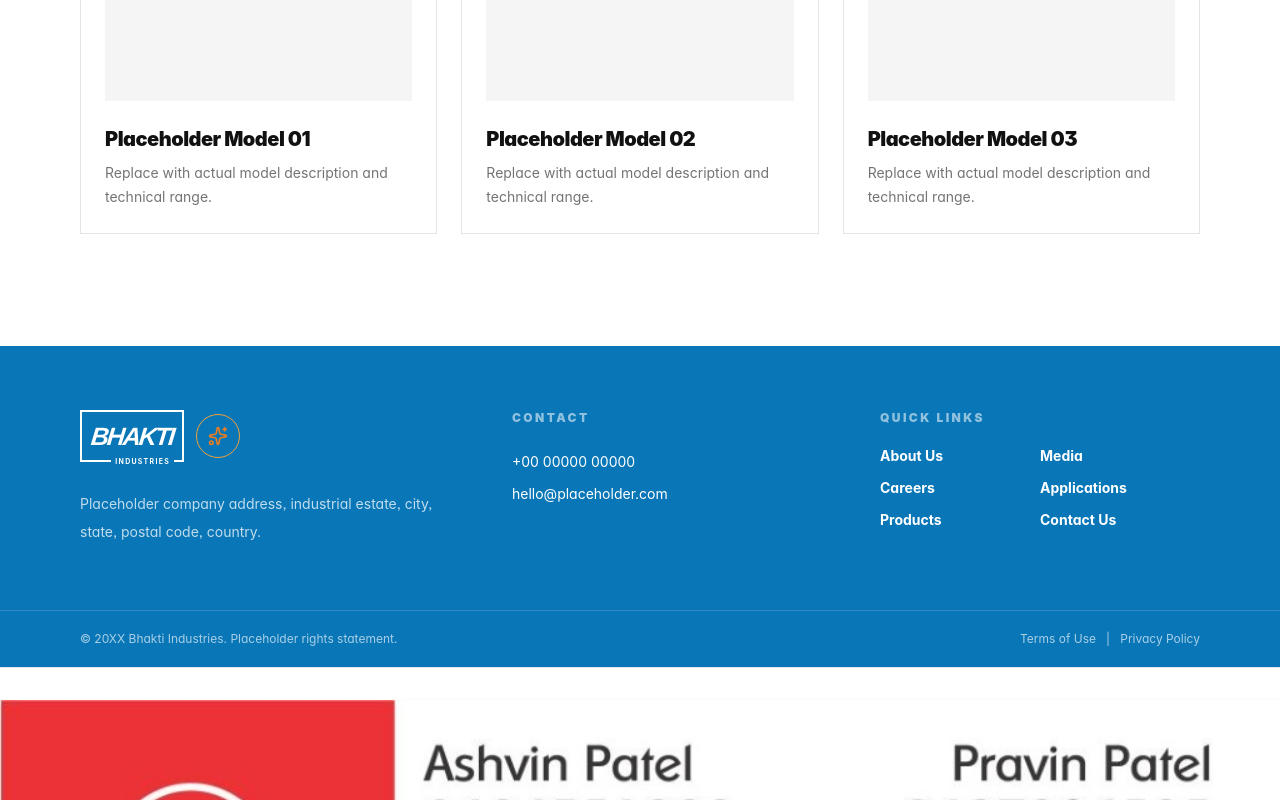
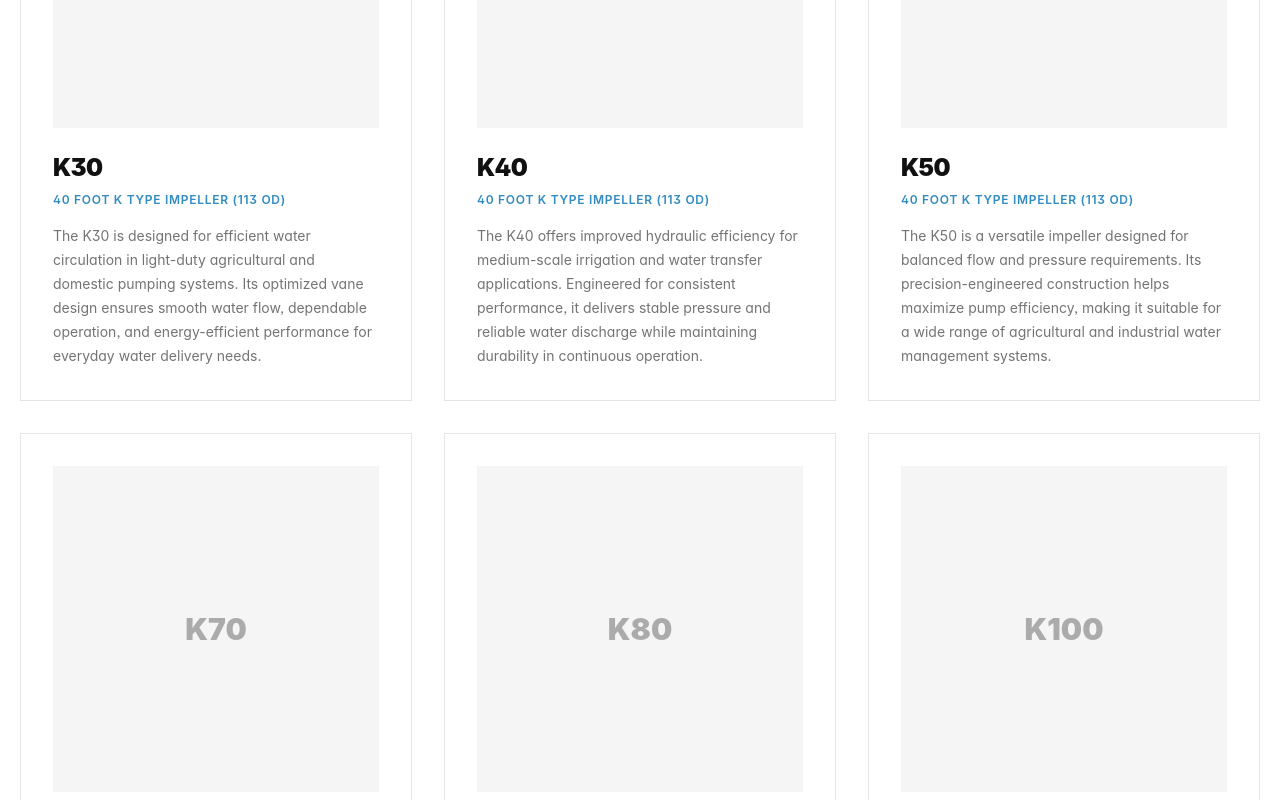
Before and after one commit to Harsh20071111/Social_Internship, a Next.js app: page /products/40-foot-k-type-102-od in a window 1280 px wide. Shown: the part 1560-2360 px from the top of the page. Built offline with nearby package versions, Linux system fonts and the light colour scheme.

Commit message:
Update product page models and variants for 40-foot and 45-foot impellers

```diff
--- a/src/app/products/[slug]/page.tsx
+++ b/src/app/products/[slug]/page.tsx
@@ -17,6 +17,98 @@ export default async function ProductDetailPage({
   const { slug } = await params;
   const product = productCategories.find((item) => item.slug === slug);
   if (!product) notFound();
+
+  const is40Foot = slug === "40-foot-k-type-102-od";
+
+  const kSeriesData = is40Foot
+    ? [
+        {
+          id: "k30",
+          label: "K30",
+          type: "40 Foot K Type Impeller (113 OD)",
+          description:
+            "The K30 is designed for efficient water circulation in light-duty agricultural and domestic pumping systems. Its optimized vane design ensures smooth water flow, dependable operation, and energy-efficient performance for everyday water delivery needs.",
+        },
+        {
+          id: "k40",
+          label: "K40",
+          type: "40 Foot K Type Impeller (113 OD)",
+          description:
+            "The K40 offers improved hydraulic efficiency for medium-scale irrigation and water transfer applications. Engineered for consistent performance, it delivers stable pressure and reliable water discharge while maintaining durability in continuous operation.",
+        },
+        {
+          id: "k50-a",
+          label: "K50",
+          type: "40 Foot K Type Impeller (113 OD)",
+          description:
+            "The K50 is a versatile impeller designed for balanced flow and pressure requirements. Its precision-engineered construction helps maximize pump efficiency, making it suitable for a wide range of agricultural and industrial water management systems.",
+        },
+        {
+          id: "k70",
+          label: "K70",
+          type: "40 Foot K Type Impeller (113 OD)",
+          description:
+            "The K70 is built for demanding pumping environments where higher water lift and increased discharge are required. Its advanced hydraulic profile enhances water movement, providing efficient performance across larger irrigation networks.",
+        },
+        {
+          id: "k80",
+          label: "K80",
+          type: "40 Foot K Type Impeller (113 OD)",
+          description:
+            "The K80 delivers high-capacity water transfer capabilities for intensive agricultural operations. Designed for long-term reliability, it provides strong pressure generation, efficient flow characteristics, and dependable performance under heavy workloads.",
+        },
+        {
+          id: "k100",
+          label: "K100",
+          type: "40 Foot K Type Impeller (113 OD)",
+          description:
+            "The K100 is the highest-performance model in the 40 Foot K Type range. Engineered for maximum water lifting efficiency, it offers exceptional flow velocity and pressure output, making it ideal for deep borewell systems and large-scale irrigation projects.",
+        },
+      ]
+    : [
+        {
+          id: "k30",
+          label: "K30",
+          type: "45 Foot K Type Impeller (113 OD)",
+          description:
+            "The K30 is designed for efficient water delivery in small agricultural fields and domestic water systems. Its optimized blade geometry ensures smooth flow characteristics, reliable performance, and reduced energy consumption for everyday pumping requirements.",
+        },
+        {
+          id: "k40",
+          label: "K40",
+          type: "45 Foot K Type Impeller (113 OD)",
+          description:
+            "The K40 offers enhanced hydraulic performance for medium-duty irrigation and water transfer applications. Built for durability and consistent flow rates, it provides improved pressure generation while maintaining operational efficiency.",
+        },
+        {
+          id: "k50-a",
+          label: "K50",
+          type: "45 Foot K Type Impeller (113 OD)",
+          description:
+            "The K50 is a versatile, high-performance impeller engineered for V6 submersible pumps. With its balanced design and 113 mm outer diameter, it delivers excellent water discharge, higher lift capability, and dependable operation in agricultural and industrial environments.",
+        },
+        {
+          id: "k70",
+          label: "K70",
+          type: "45 Foot K Type Impeller (113 OD)",
+          description:
+            "The K70 is built for demanding water pumping applications where higher head and increased flow are required. Its precision-engineered construction maximizes centrifugal force, ensuring efficient water movement over greater distances and elevations.",
+        },
+        {
+          id: "k80",
+          label: "K80",
+          type: "45 Foot K Type Impeller (113 OD)",
+          description:
+            "The K80 provides superior hydraulic efficiency for large-scale irrigation systems and heavy-duty pumping operations. Designed to handle higher workloads, it offers strong pressure output, reliable water delivery, and long service life under continuous operation.",
+        },
+        {
+          id: "k100",
+          label: "K100",
+          type: "45 Foot K Type Impeller (113 OD)",
+          description:
+            "The K100 is the premium high-capacity model in the range, developed for maximum water lifting performance and intensive agricultural applications. Its advanced impeller profile generates exceptional flow velocity and pressure, making it ideal for deep borewell and large-scale water distribution systems.",
+        },
+      ];
 
   return (
     <PuckPage hero={product.title} subtitle={product.summary}>
@@ -59,16 +151,21 @@ export default async function ProductDetailPage({
       </section>
 
       <section className="py-20 md:py-28">
-        <div className="mx-auto max-w-[1160px] px-5">
-          <PuckSectionTitle>Models & Variants</PuckSectionTitle>
-          <div className="mt-12 grid gap-6 md:grid-cols-3">
-            {[1, 2, 3].map((item) => (
-              <article key={item} className="border border-black/10 p-6">
-                <div className="flex aspect-square items-center justify-center bg-[#f5f5f5] text-sm font-black text-black/25">
-                  Product Image {item}
+        <div className="mx-auto max-w-[1440px] px-5">
+          <PuckSectionTitle>Product Range</PuckSectionTitle>
+          <div className="mt-12 grid gap-8 sm:grid-cols-2 md:grid-cols-3">
+            {kSeriesData.map(({ id, label, type, description }) => (
+              <article key={id} className="border border-black/10 p-8">
+                <div className="flex aspect-square items-center justify-center bg-[#f5f5f5] text-3xl font-black text-black/30">
+                  {label}
                 </div>
-                <h3 className="mt-6 text-xl font-black">Placeholder Model 0{item}</h3>
-                <p className="mt-2 text-sm leading-6 text-black/55">Replace with actual model description and technical range.</p>
+                <h3 className="mt-6 text-2xl font-black">{label}</h3>
+                <p className="mt-2 text-xs font-semibold uppercase tracking-[0.06em] text-[#318bc1]">
+                  {type}
+                </p>
+                <p className="mt-4 text-sm leading-6 text-black/55">
+                  {description}
+                </p>
               </article>
             ))}
           </div>
```
